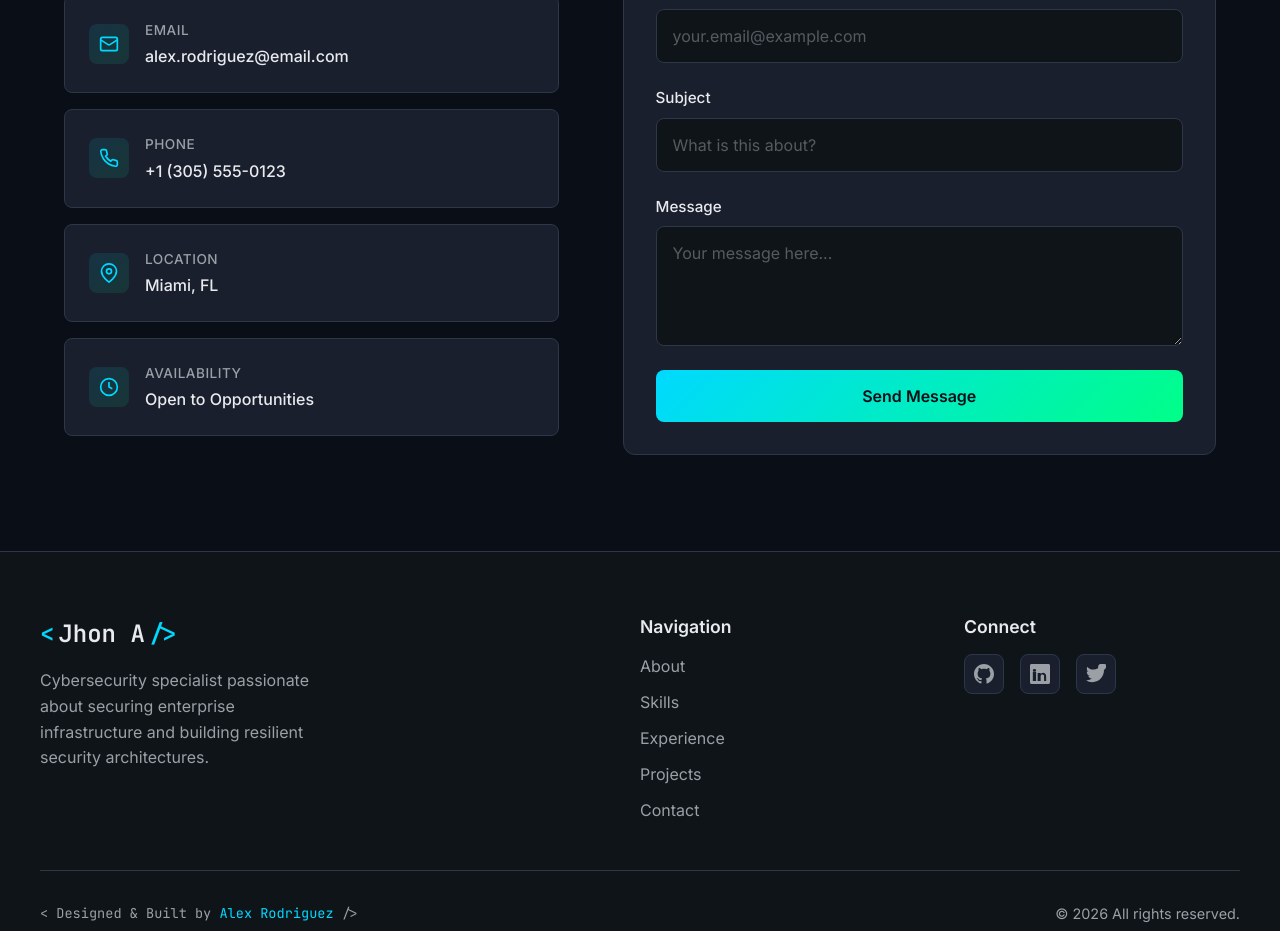
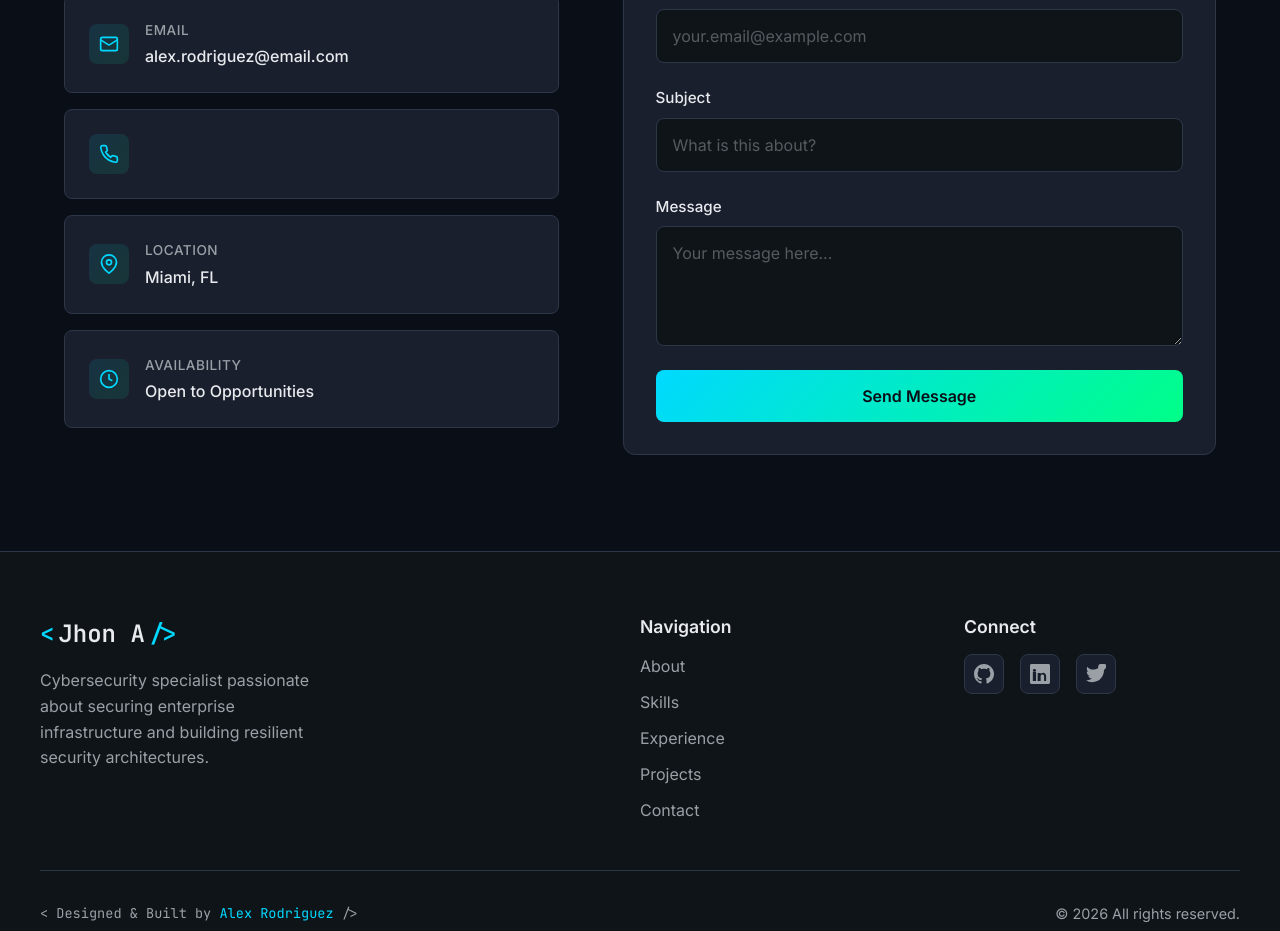
Before and after one commit to Pr0mpt5/portfolio, a React (Vite) app: page / in a window 1280 px wide. Shown: the part 7400-8331 px from the top of the page. Built offline with nearby package versions, Linux system fonts and the light colour scheme.

Commit message:
Updated Contact.tsx

```diff
--- a/src/components/Contact.tsx
+++ b/src/components/Contact.tsx
@@ -55,10 +55,10 @@ export const Contact: React.FC = () => {
                   <path d="M22 16.92v3a2 2 0 0 1-2.18 2 19.79 19.79 0 0 1-8.63-3.07 19.5 19.5 0 0 1-6-6 19.79 19.79 0 0 1-3.07-8.67A2 2 0 0 1 4.11 2h3a2 2 0 0 1 2 1.72 12.84 12.84 0 0 0 .7 2.81 2 2 0 0 1-.45 2.11L8.09 9.91a16 16 0 0 0 6 6l1.27-1.27a2 2 0 0 1 2.11-.45 12.84 12.84 0 0 0 2.81.7A2 2 0 0 1 22 16.92z"></path>
                 </svg>
               </div>
-              <div className="method-info">
+           {/*<div className="method-info">
                 <div className="method-label">Phone</div>
                 <div className="method-value">+1 (305) 555-0123</div>
-              </div>
+              </div>*/}
             </div>
 
             <div className="contact-method">
```
